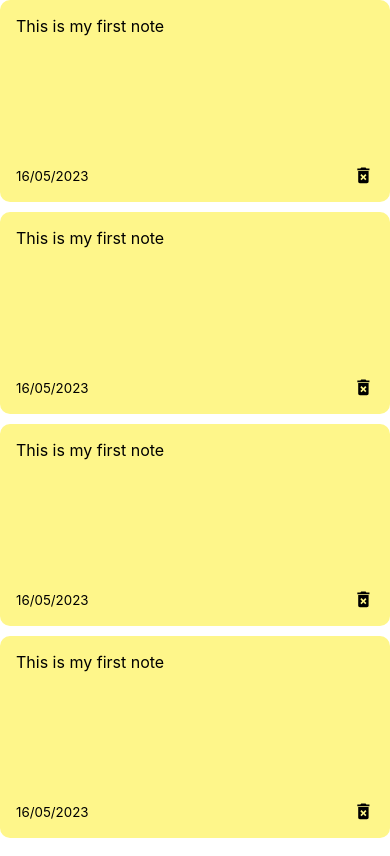
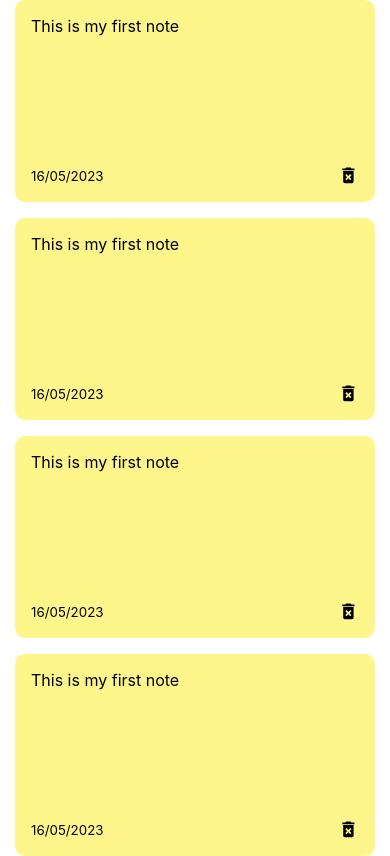
Before and after one commit to RaimundasRa/note-app-react, a React (Create React App) app: page / in a window 390 px wide. Built offline with nearby package versions, Linux system fonts and the light colour scheme.

Commit message:
notes list responsivness

```diff
--- a/src/index.css
+++ b/src/index.css
@@ -12,9 +12,22 @@
     monospace;
 }
 
+.container {
+  max-width: 960px;
+  margin-right: auto;
+  margin-left: auto;
+  padding-right: 15px;
+  padding-left: 15px;
+}
+
+.notes-list {
+  display: grid;
+  gap: 1rem;
+  grid-template-columns: repeat(auto-fit, minmax(250px, 1fr));
+}
+
 .note {
   background-color: #fef68a;
-  margin-bottom: 10px;
   border-radius: 10px;
   padding: 1rem;
   min-height: 170px;
```
